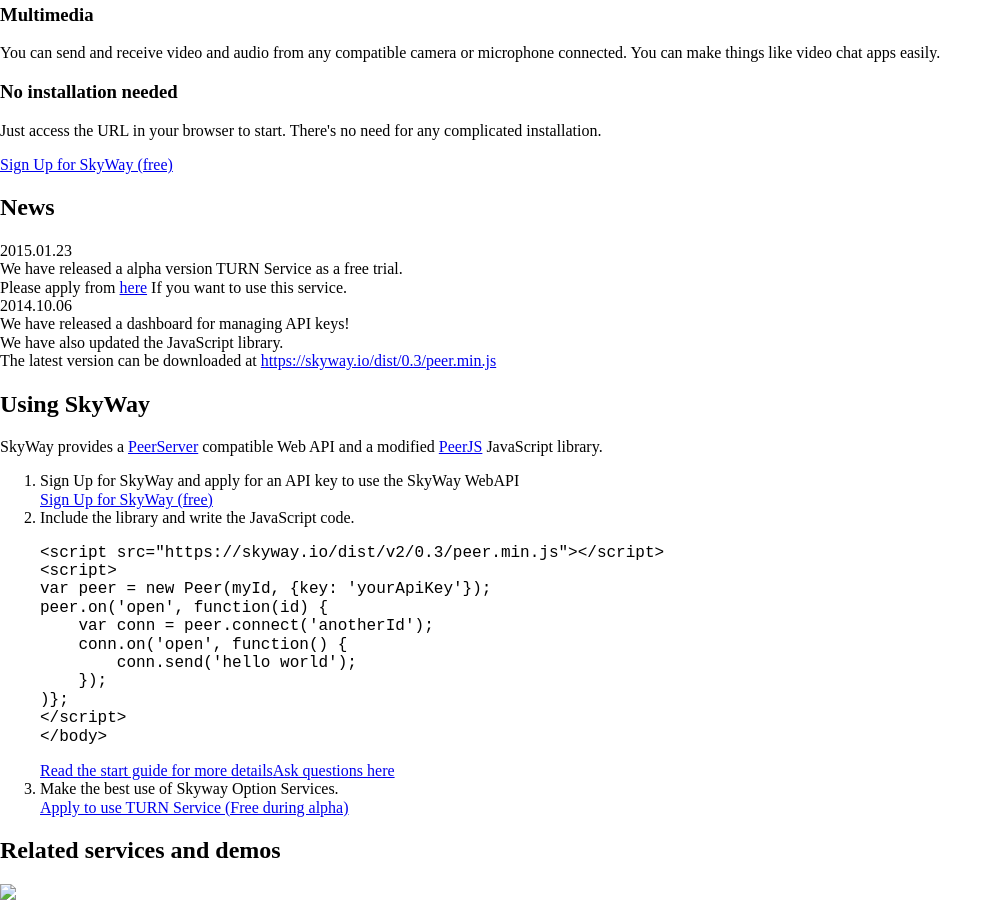
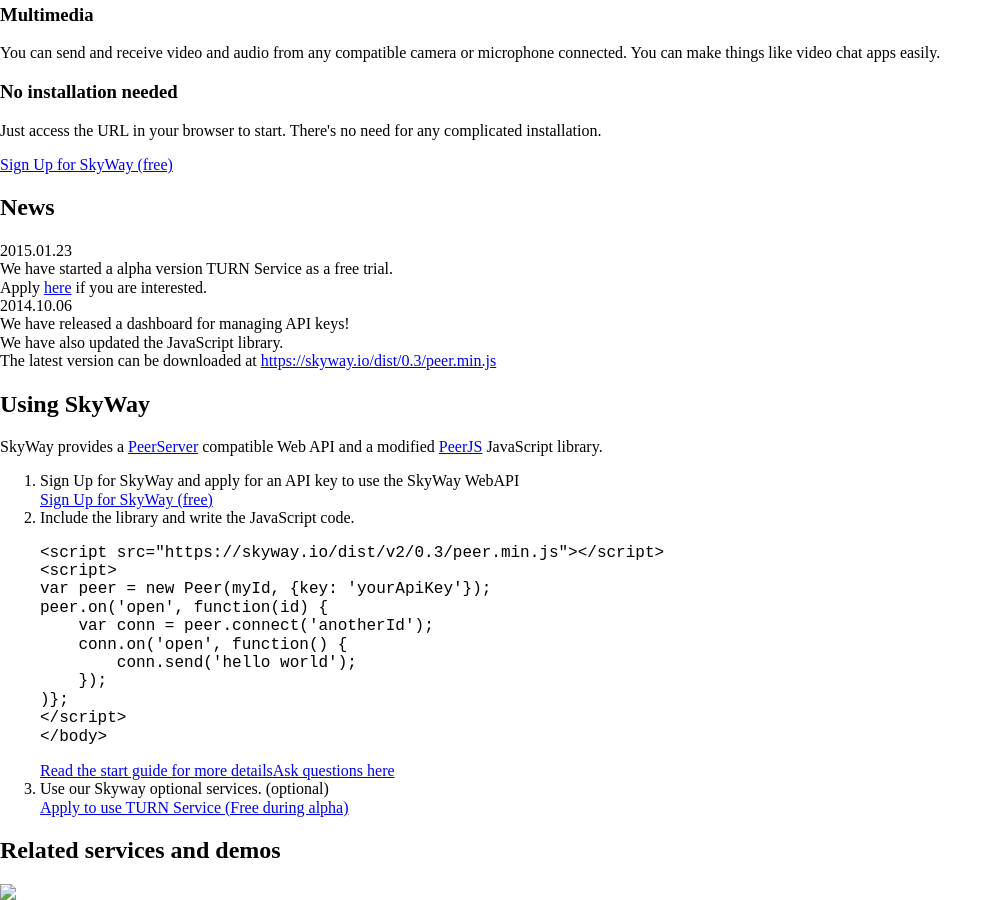
Before and after one commit to nttcom/skyway-old, a Jekyll site: the page built from en/index.html, in a window 1280 px wide and 900 px high, scrolled down 715 px. Shown: the whole window, without its empty margins (0-1003 px from the left). Built offline with Jekyll 4.4.1, drawn with Linux system fonts in a browser that asks for light colours; nearby versions of some CDN libraries; library files that are not in the unit come from our copies; comment, search, counter and statistics services are not loaded.

Commit message:
fix english text for TURN release

```diff
--- a/en/index.html
+++ b/en/index.html
@@ -54,8 +54,8 @@
             <h2>News</h2>
             <div class="grid_3 datepositon">2015.01.23</div>
             <div class="grid_9 omega newsbody">
-                We have released a alpha version TURN Service as a free trial.<BR>
-                Please apply from <a href="https://skyway.io/ds/turnrequest">here</a> If you want to use this service.<BR>
+                We have started a alpha version TURN Service as a free trial.<BR>
+                Apply <a href="https://skyway.io/ds/turnrequest">here</a> if you are interested.<BR>
             </div>
             <div class="grid_3 datepositon">2014.10.06</div>
             <div class="grid_9 omega newsbody">
@@ -113,7 +113,7 @@
 
                         <a class="btnM" href="docs/#start">Read the start guide for more details</a><a class="btnM" href="https://groups.google.com/forum/#!forum/skywayjs" target="_blank">Ask questions here</a>
                     </li>
-                    <li>Make the best use of Skyway Option Services.<BR>
+                    <li>Use our Skyway optional services. (optional)<BR>
                         <a class="btnM" href="https://skyway.io/ds/turnrequest">Apply to use TURN Service (Free during alpha)</a>
                     </li>
                 </ol>
```
